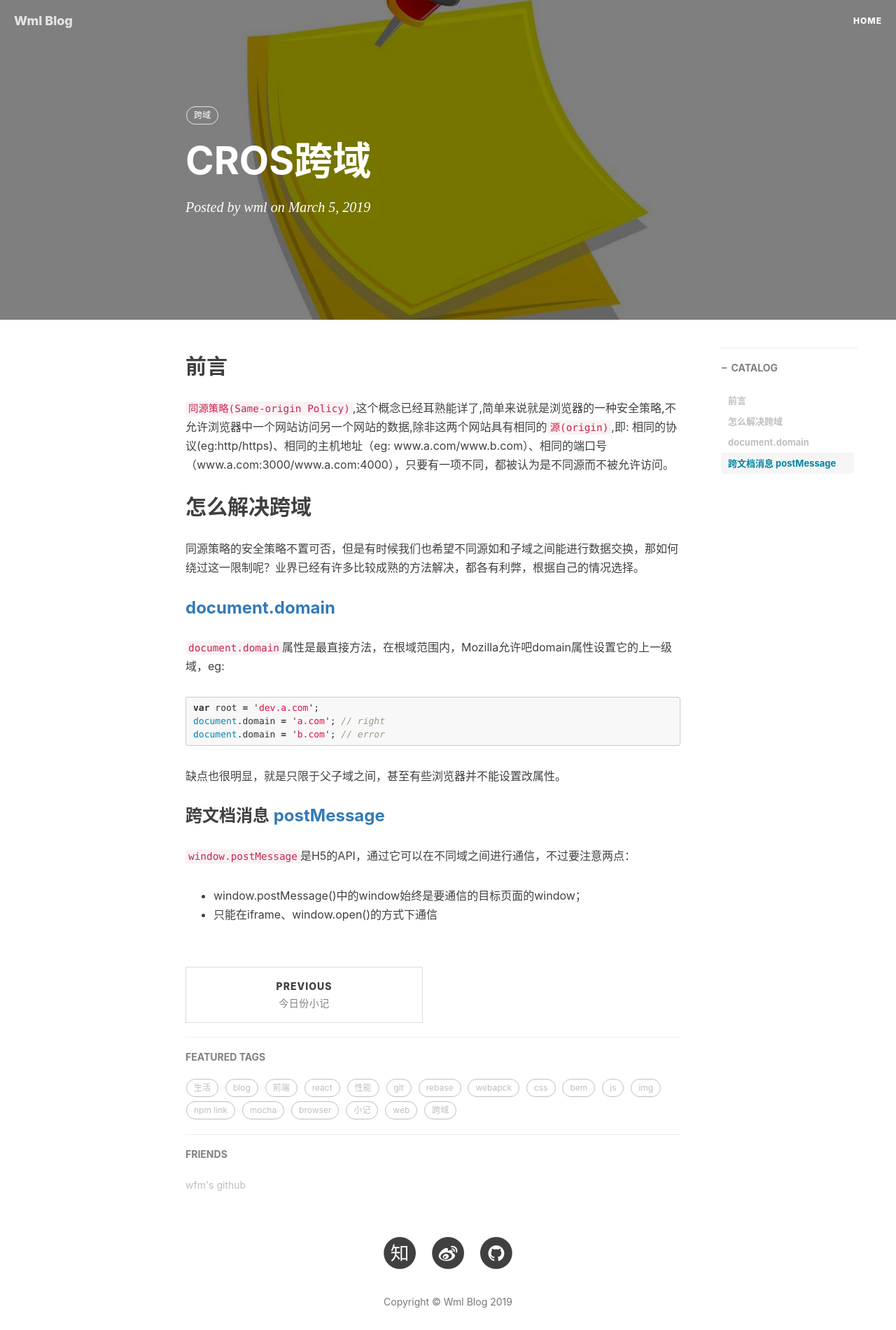
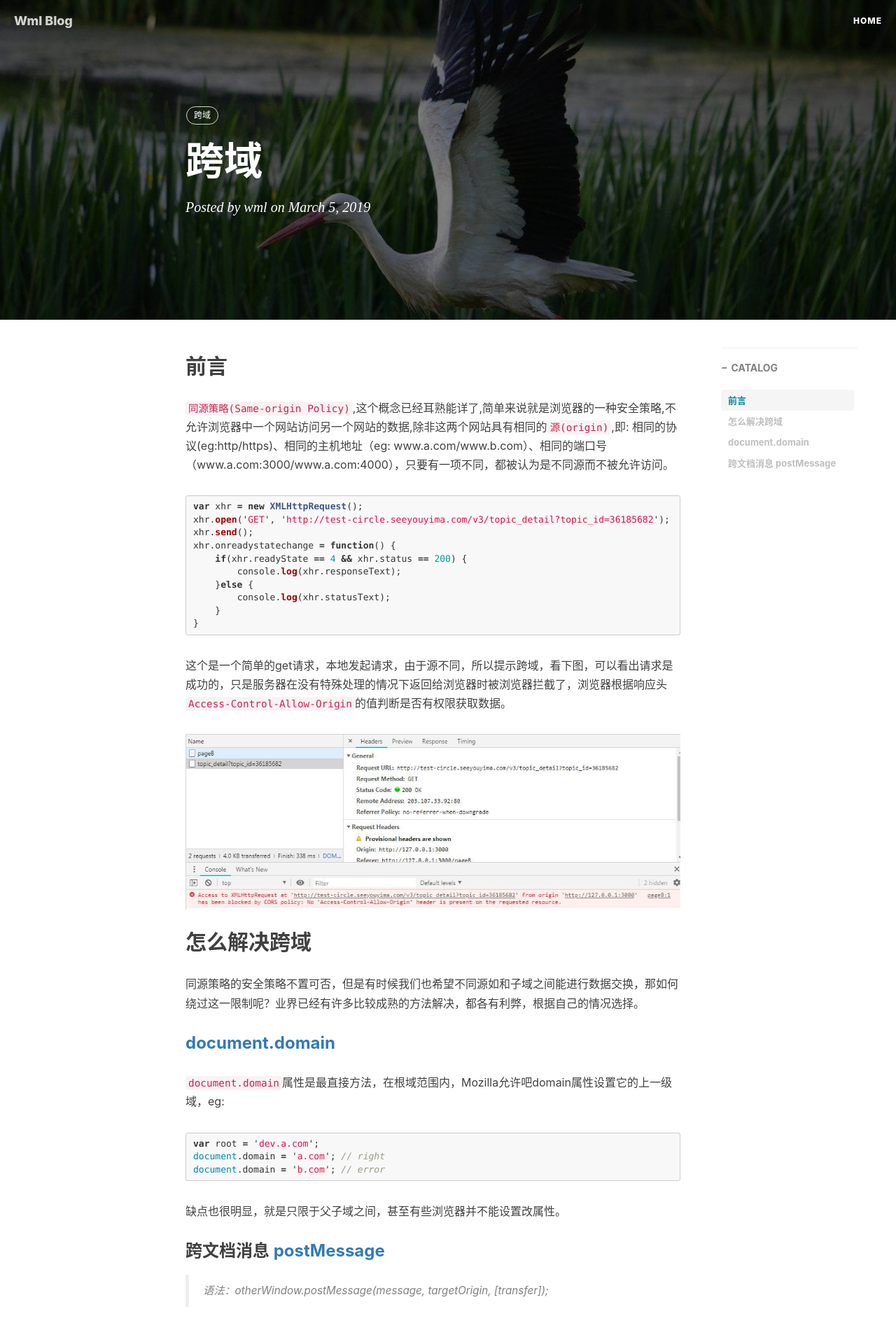
Before and after one commit to wumeilian/wumeilian.github.io, a Jekyll site: the page built from _posts/2019-03-05-cross-origin.md, in a window 1280 px wide. Shown: the top 1901 px of the page at 70% size. Built offline with Jekyll 4.4.1, drawn with Linux system fonts in a browser that asks for light colours; nearby versions of some CDN libraries; comment, search, counter and statistics services are not loaded; some of the changed text lies outside the part shown.

Commit message:
add cross

````diff
--- a/_layouts/post.html
+++ b/_layouts/post.html
@@ -8,6 +8,7 @@ layout: default
     header.intro-header{
         position: relative;
         background: url('{{ site.baseurl }}/{% if page.header-img %}{{ page.header-img }}{% else %}{{ site.header-img }}{% endif %}') center center no-repeat;
+        background-size: 100%;
     }
 
     {% if page.header-mask %}
--- a/_posts/2019-03-05-cross-origin.md
+++ b/_posts/2019-03-05-cross-origin.md
@@ -1,9 +1,9 @@
 ---
 layout:     post
-title:      "CROS跨域"
+title:      "跨域"
 subtitle:   ""
 author:     "wml"
-header-img: "img/present/2.jpg"
+header-img: "img/cross/1.jpg"
 header-mask:  0.5
 catalog: true
 tags:
@@ -14,6 +14,23 @@ tags:
 ## 前言
 
 `同源策略(Same-origin Policy)`,这个概念已经耳熟能详了,简单来说就是浏览器的一种安全策略,不允许浏览器中一个网站访问另一个网站的数据,除非这两个网站具有相同的`源(origin)`,即: 相同的协议(eg:http/https)、相同的主机地址（eg: www.a.com/www.b.com）、相同的端口号（www.a.com:3000/www.a.com:4000），只要有一项不同，都被认为是不同源而不被允许访问。
+
+```js
+var xhr = new XMLHttpRequest();
+xhr.open('GET', 'http://test-circle.seeyouyima.com/v3/topic_detail?topic_id=36185682');
+xhr.send();
+xhr.onreadystatechange = function() {
+    if(xhr.readyState == 4 && xhr.status == 200) {
+        console.log(xhr.responseText);
+    }else {
+        console.log(xhr.statusText);
+    }
+}
+```
+
+这个是一个简单的get请求，本地发起请求，由于源不同，所以提示跨域，看下图，可以看出请求是成功的，只是服务器在没有特殊处理的情况下返回给浏览器时被浏览器拦截了，浏览器根据响应头`Access-Control-Allow-Origin`的值判断是否有权限获取数据。
+
+![cross](/img/cross/2.jpg)
 
 ## 怎么解决跨域
 
@@ -33,7 +50,53 @@ document.domain = 'b.com'; // error
 
 ### 跨文档消息 [postMessage](https://developer.mozilla.org/zh-CN/docs/Web/API/Window/postMessage)
 
+> 语法：otherWindow.postMessage(message, targetOrigin, [transfer]);
+
 `window.postMessage`是H5的API，通过它可以在不同域之间进行通信，不过要注意两点：
 
 * window.postMessage()中的window始终是要通信的目标页面的window；
 * 只能在iframe、window.open()的方式下通信
+
+```html
+<!-- window.open -->
+
+<!-- pageA -->
+<h1>Page A</h1>
+<button id="newWin">open new window</button>
+
+<script>
+var test = {
+    "code": 0,
+    "name": "wml",
+    "des": 'this page from pageA'
+}
+window.onload = function() {
+    var openBtn = document.getElementById('newWin');
+    openBtn.addEventListener('click', openwindow);
+}
+
+function openwindow() {
+    var pageB = window.open('http://192.168.152.69:3000/pageB');
+
+    //这里加setTImeout是因为需要等到PageB页面加载完成才能进行postMessage通信，但是在PageA内是无法对PageB进行onload事件监听，所以做延迟处理。
+    setTimeout(function() {
+        pageB.postMessage(test, 'http://192.168.152.69:3000/pageB');
+    }, 500);
+}
+</script>
+
+<!-- page B -->
+<h1>Page B</h1>
+
+<script>
+window.onload = function() {
+    window.addEventListener("message", function(e) {
+        console.log(e, 999);
+    }, false)
+}
+</script>
+```
+
+![cross](/img/cross/3.jpg)
+
+该方法的缺点也是适用场景不普遍，只是和window.open和iframe出来的页面。
````
Also changed, not shown: img/cross/1.jpg (added), img/cross/2.jpg (added), img/cross/3.jpg (added).
